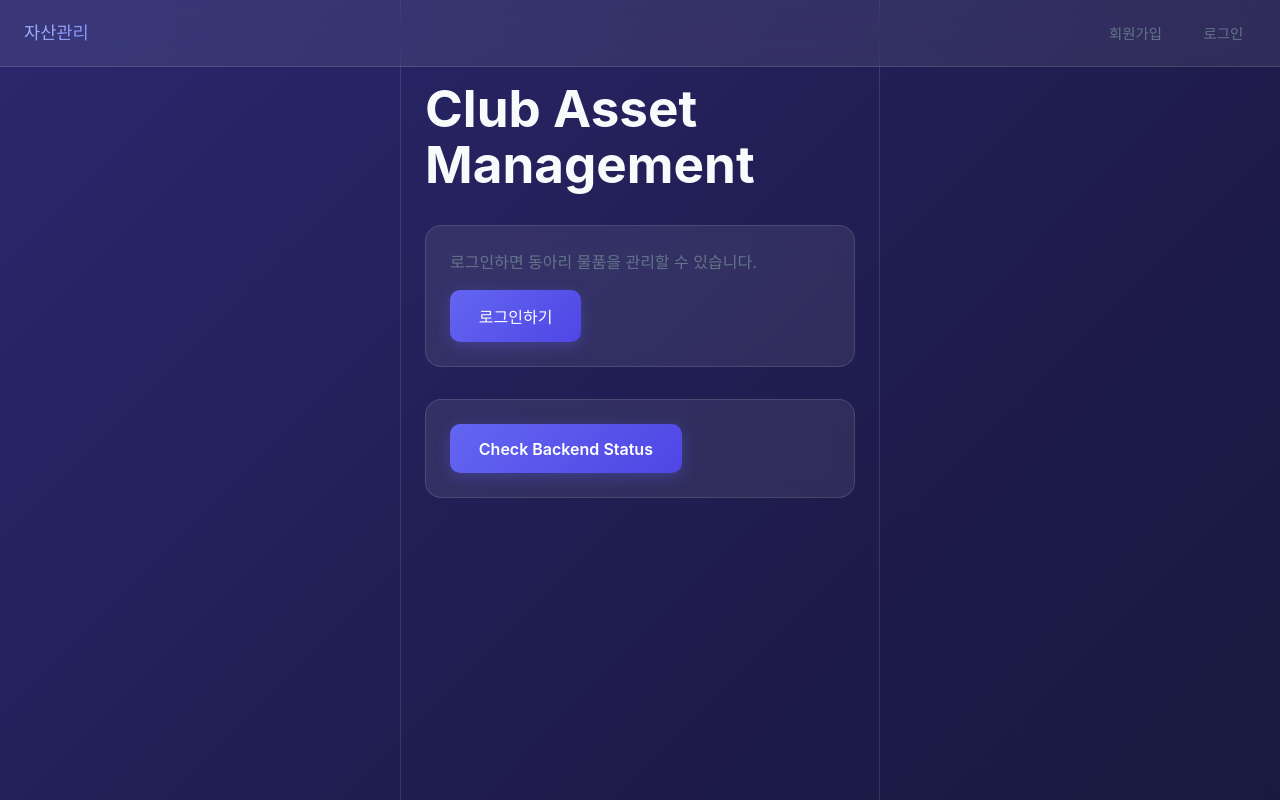
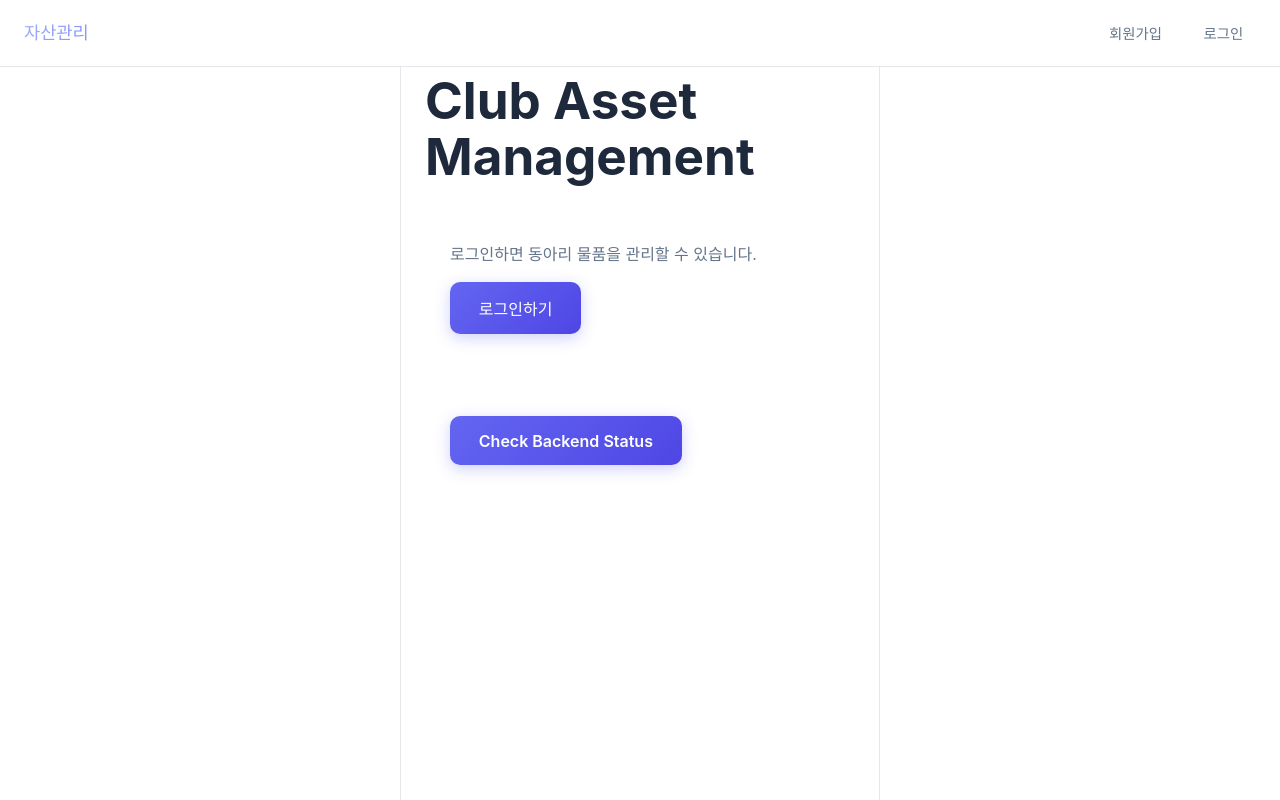
Before and after one commit to wafflestudio/23-5-team6-web, a React (Vite) app: page / in a window 1280 px wide. Built offline with nearby package versions, Linux system fonts and the light colour scheme.

Commit message:
fix: color to white

```diff
--- a/index.html
+++ b/index.html
@@ -5,6 +5,8 @@
   <meta charset="UTF-8" />
   <link rel="icon" type="image/svg+xml" href="/vite.svg" />
   <meta name="viewport" content="width=device-width, initial-scale=1.0, viewport-fit=cover" />
+  <!-- Safari 상단/하단 바 색상 - 흰색 -->
+  <meta name="theme-color" content="#ffffff" />
   <meta name="apple-mobile-web-app-capable" content="yes" />
   <meta name="apple-mobile-web-app-status-bar-style" content="black-translucent" />
   <title>23-5-team6-web</title>
--- a/src/styles/App.css
+++ b/src/styles/App.css
@@ -36,53 +36,44 @@
   padding: 0;
 }
 
-/* 2. HTML - 배경 그라데이션 직접 적용 */
-html {
-  min-height: 100%;
+/* 2. HTML & BODY - 흰색 배경 */
+html,
+body {
+  height: 100%;
   overflow-x: hidden;
-
-  /* 그라데이션 배경 직접 적용 */
-  background: linear-gradient(-45deg, #0f172a, #1e1b4b, #312e81, #1e3a5f, #0f172a);
-  background-size: 400% 400%;
-  background-attachment: fixed;
-  animation: gradientShift 15s ease infinite;
+  background: #ffffff;
 }
 
-/* 3. BODY */
 body {
-  min-height: 100%;
   font-family: 'Inter', system-ui, sans-serif;
-  color: var(--text-color);
+  color: var(--text-dark);
   -webkit-font-smoothing: antialiased;
-  background: transparent;
-  overflow-x: hidden;
 }
 
-/* 5. ROOT - 중앙 정렬 컨테이너 */
+/* 3. ROOT - 정확히 화면 높이 */
 #root {
-  min-height: 100vh;
+  min-height: 100%;
   display: flex;
-  justify-content: center;
-  /* 좌우 safe-area만 적용 (상단은 헤더, 하단은 container가 처리) */
+  flex-direction: column;
+  align-items: center;
   padding-left: env(safe-area-inset-left);
   padding-right: env(safe-area-inset-right);
+  padding-bottom: env(safe-area-inset-bottom);
 }
 
-/* 6. CONTAINER - 메인 컨텐츠 래퍼 */
+/* 4. CONTAINER - 컨텐츠 영역 */
 .container {
   width: 100%;
   max-width: 480px;
-  min-height: 100vh;
+  flex: 1;
   display: flex;
   flex-direction: column;
-  background: transparent;
-  border-left: 1px solid var(--glass-border);
-  border-right: 1px solid var(--glass-border);
-  /* 하단 safe-area */
-  padding-bottom: env(safe-area-inset-bottom);
+  background: #ffffff;
+  border-left: 1px solid #e5e7eb;
+  border-right: 1px solid #e5e7eb;
 }
 
-/* 7. HEADER - 상단 고정 네비게이션 */
+/* 5. HEADER - 노치까지 완전히 덮는 고정 헤더 */
 .app-header {
   position: fixed;
   top: 0;
@@ -90,21 +81,27 @@ body {
   right: 0;
   z-index: 100;
 
+  /* 노치 영역까지 배경 확장 */
+  padding-top: env(safe-area-inset-top);
+  background: #ffffff;
+  border-bottom: 1px solid #e5e7eb;
+}
+
+/* 헤더 내부 컨텐츠 래퍼 */
+.app-header {
   display: flex;
   justify-content: space-between;
   align-items: center;
-
-  /* 노치 영역 포함 패딩 */
-  padding: 1rem 1.5rem;
-  padding-top: calc(1rem + env(safe-area-inset-top));
-
-  background: var(--glass-bg);
-  backdrop-filter: blur(20px);
-  -webkit-backdrop-filter: blur(20px);
-  border-bottom: 1px solid var(--glass-border);
+  padding: env(safe-area-inset-top) 1.5rem 0 1.5rem;
 }
 
-/* 8. LOGO */
+/* 헤더 내부 요소들의 수직 패딩 */
+.app-header>* {
+  padding-top: 1rem;
+  padding-bottom: 1rem;
+}
+
+/* 6. LOGO */
 .logo {
   font-weight: 700;
   font-size: 1.1rem;
@@ -115,7 +112,7 @@ body {
   background-clip: text;
 }
 
-/* 9. AUTH BUTTONS */
+/* 7. AUTH BUTTONS */
 .auth-buttons {
   display: flex;
   gap: 1rem;
@@ -143,12 +140,12 @@ body {
   background: var(--glass-bg);
 }
 
-/* Content - 헤더가 fixed이므로 상단 여백 필요 */
+/* 8. CONTENT - 헤더 높이만큼 상단 여백 */
 .main-content,
 .auth-container {
-  padding: 2rem 1.5rem;
-  /* 헤더 높이(약 60px) + 노치 영역만큼 상단 여백 */
-  padding-top: calc(5rem + env(safe-area-inset-top));
+  padding: 1.5rem;
+  /* 헤더 높이(약 56px) + 노치 영역 + 여유 */
+  padding-top: calc(4.5rem + env(safe-area-inset-top));
   flex: 1;
 }
 
```
